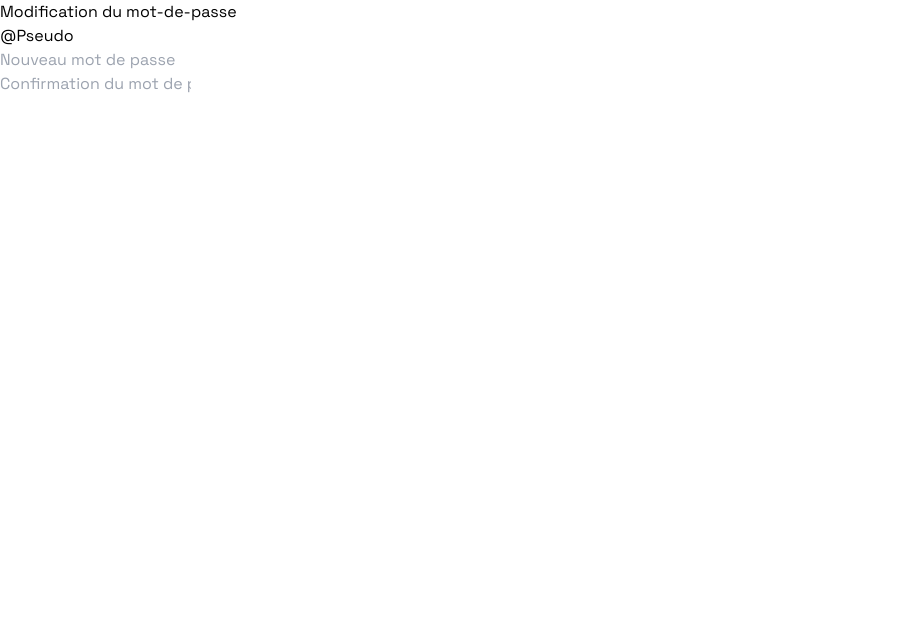
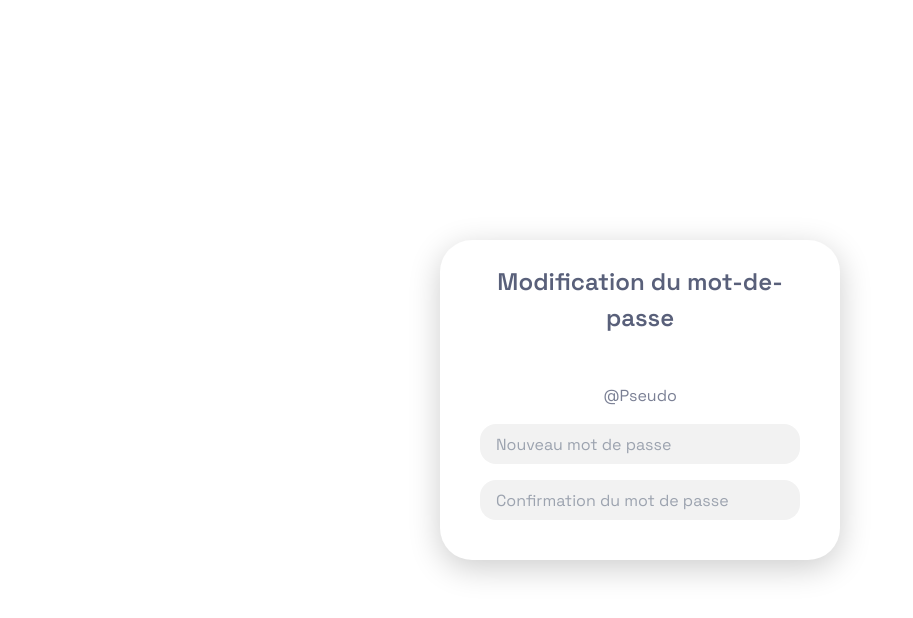
Before and after one commit to dropy-project/dropy-website, a Next.js app: page /reset-password in a window 1280 px wide. Shown: the top 618 px of the page, without its empty margins (0-913 px from the left). Built offline with nearby package versions, Linux system fonts and the light colour scheme.

Commit message:
feat: finish default style

```diff
--- a/app/reset-password/page.tsx
+++ b/app/reset-password/page.tsx
@@ -4,7 +4,7 @@ const ResetPasswordBox = () => (
   <div className={styles.container}>
     <div className={styles.box}>
       <div className={styles.inner_box}>
-        <div>
+        <div className={styles.header}>
           <p className={styles.title}>Modification du mot-de-passe</p>
           <div className={styles.profile_container}>
             <p>@Pseudo</p>
--- a/styles/ResetPasswordBox.module.scss
+++ b/styles/ResetPasswordBox.module.scss
@@ -0,0 +1,105 @@
+@import './font.scss';
+@import './colors.scss';
+@import './responsive.scss';
+
+.container {
+  display: flex;
+  flex-direction: column;
+  justify-content: center;
+  align-items: center;
+  position: relative;
+  min-height: 100vh;
+  .box {
+    box-shadow: 0 0.5em 2em rgba(0, 0, 0, 0.2);
+    display: flex;
+    flex-direction: column;
+    justify-content: center;
+    align-items: center;
+    width: 400px;
+    height: 60%;
+    background-color: white;
+    border-radius: 2em;
+    @include mobile {
+      width: 80%;
+      height: 65vh;
+    }
+    .inner_box {
+      display: flex;
+      flex-direction: column;
+      justify-content: space-around;
+      align-items: center;
+      width: 80%;
+      margin-top: 1.5rem;
+      margin-bottom: 1.5rem;
+      @include mobile {
+        height: 70vh;
+      }
+      @include mobile_xs {
+        height: 60vh;
+      }
+      .header {
+        display: flex;
+        flex-direction: column;
+        justify-content: center;
+        align-items: center;
+        .title {
+          font-size: 1.5rem;
+          font-weight: bold;
+          color: $darkGrey;
+          text-align: center;
+          margin-bottom: 3rem;
+          @include mobile {
+            font-size: 1.2rem;
+          }
+          @include mobile_xs {
+            font-size: 1rem;
+          }
+        }
+        .profile_container {
+          display: flex;
+          flex-direction: column;
+          justify-content: center;
+          align-items: center;
+          p {
+            font-size: 1rem;
+            color: $darkGrey;
+            opacity: 0.8;
+            margin-bottom: 1rem;
+            @include mobile_xs {
+              font-size: 0.8rem;
+            }
+          }
+        }
+      }
+      .fields {
+        display: flex;
+        flex-direction: column;
+        justify-content: center;
+        align-items: center;
+        width: 100%;
+        .field {
+          display: flex;
+          flex-direction: column;
+          justify-content: center;
+          align-items: center;
+          width: 100%;
+          margin-bottom: 1rem;
+          input {
+            background-color: #f2f2f2;
+            width: 100%;
+            height: 2.5rem;
+            border: none;
+            outline: none;
+            font-size: 1rem;
+            color: $darkGrey;
+            padding: 0 1rem;
+            border-radius: 1em;
+            @include mobile_xs {
+              font-size: 0.8rem;
+            }
+          }
+        }
+      }
+    }
+  }
+}
```
